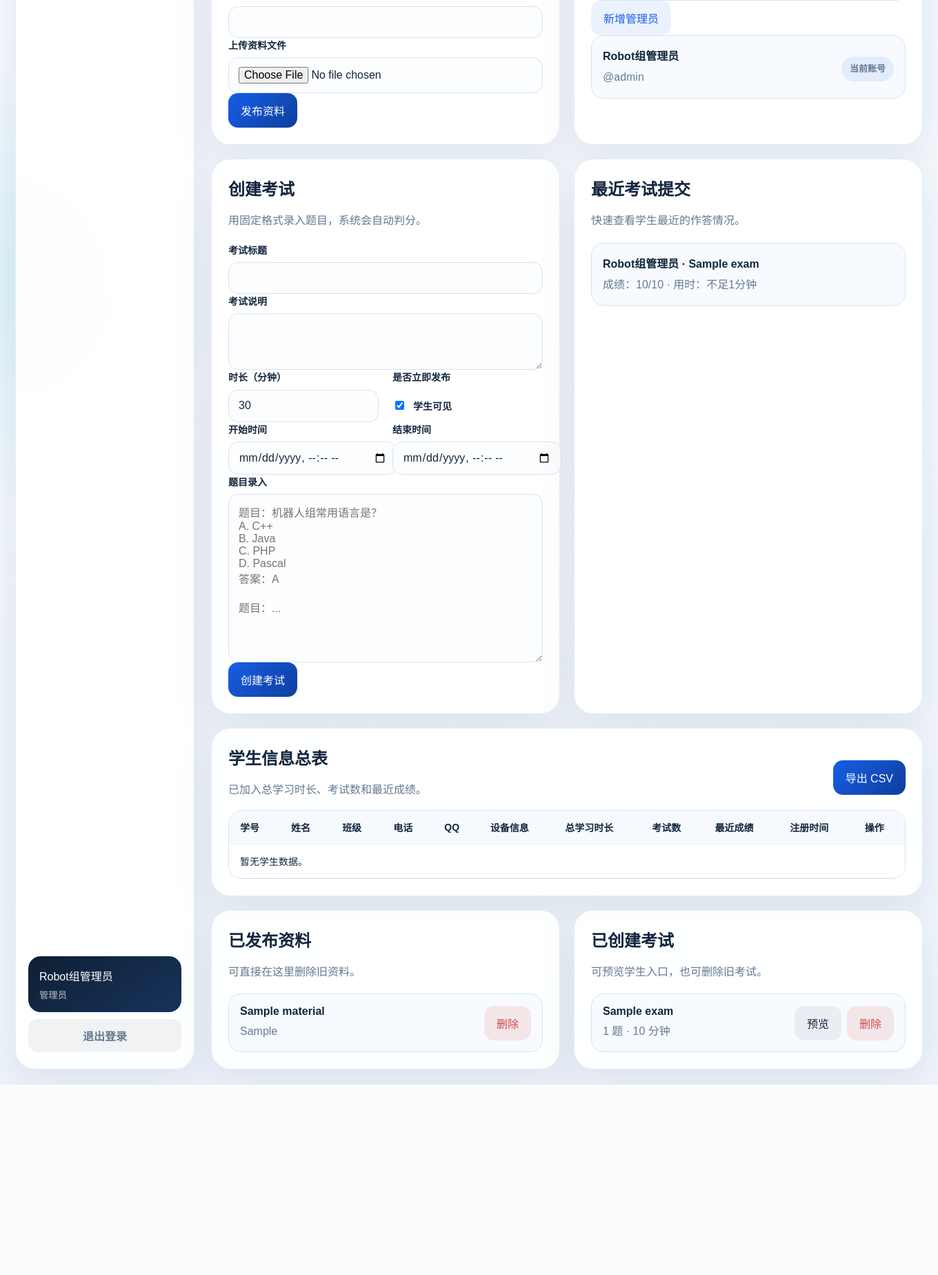
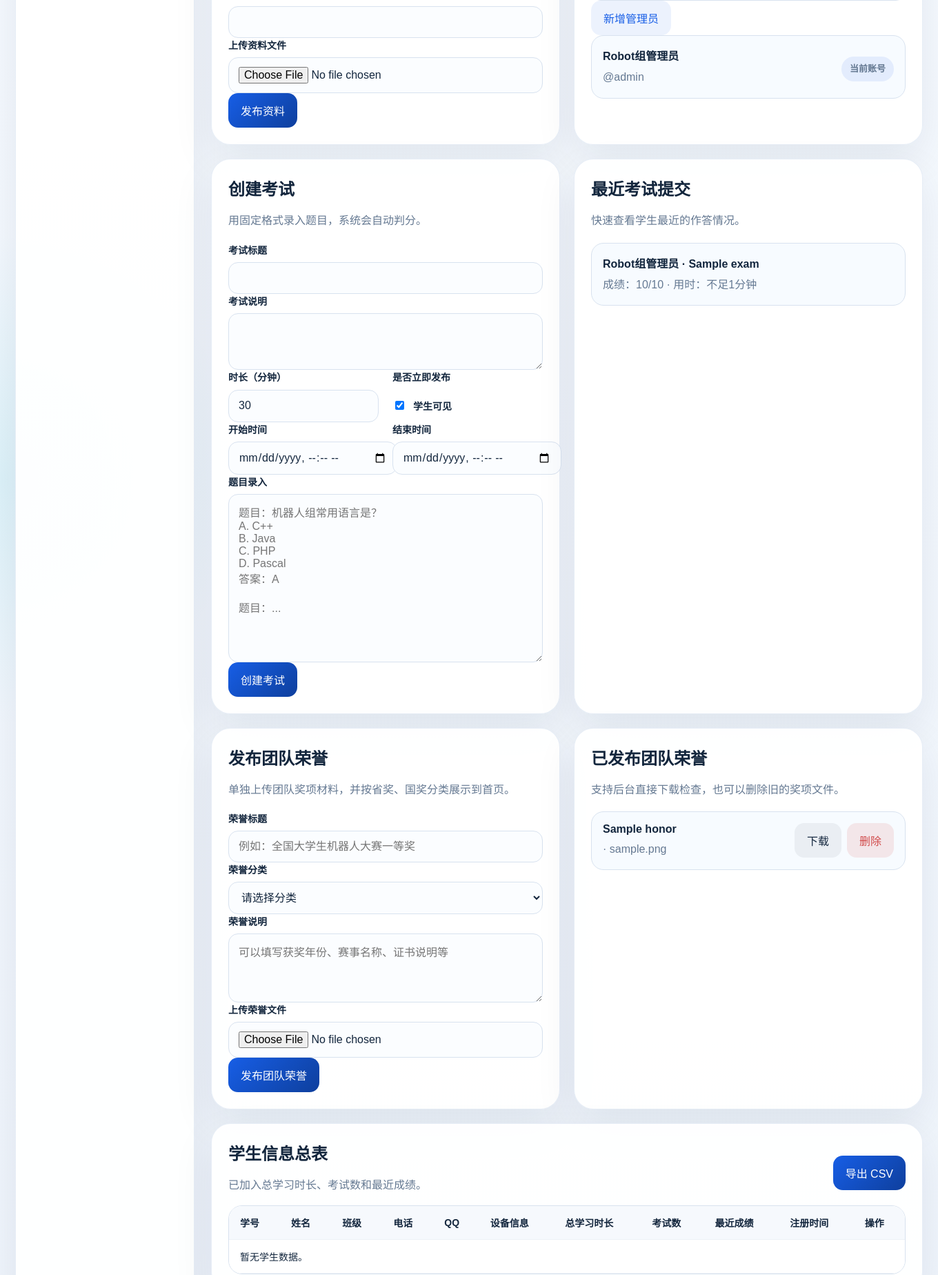
Before and after one commit to jxz7374-cell/robot-site, a Flask app: page /admin in a window 1360 px wide. Shown: the part 754-2602 px from the top of the page at 69% size. Before the commit the page ends 2326 px from the top, so only its background shows below. Run offline with Flask 3, Linux system fonts and the light colour scheme; the visitor is signed in with stand-in values (Sample User, id 1); tables that the repository leaves empty hold one stand-in row (values such as "Sample post").

Commit message:
Add team honors management and homepage downloads

```diff
--- a/app.py
+++ b/app.py
@@ -27,7 +27,8 @@
 
 
 BASE_DIR = Path(__file__).resolve().parent
-UPLOAD_DIR = BASE_DIR / "uploads" / "materials"
+MATERIALS_UPLOAD_DIR = BASE_DIR / "uploads" / "materials"
+HONORS_UPLOAD_DIR = BASE_DIR / "uploads" / "honors"
 DATABASE_PATH = BASE_DIR / "instance" / "robot_recruit.db"
 ALLOWED_EXTENSIONS = {
     "pdf",
@@ -47,10 +48,30 @@
     "jpeg",
     "png",
 }
+HONOR_LEVEL_LABELS = {
+    "provincial": "省奖",
+    "national": "国奖",
+}
 CAPTCHA_ALPHABET = "ABCDEFGHJKLMNPQRSTUVWXYZ23456789"
 CHINA_TZ = timezone(timedelta(hours=8))
 
 db = SQLAlchemy()
+
+
+def load_env_file(env_path: Path) -> None:
+    if not env_path.exists():
+        return
+
+    for raw_line in env_path.read_text(encoding="utf-8").splitlines():
+        line = raw_line.strip()
+        if not line or line.startswith("#") or "=" not in line:
+            continue
+        key, value = line.split("=", 1)
+        key = key.strip()
+        if not key or key in os.environ:
+            continue
+        value = value.strip().strip('"').strip("'")
+        os.environ[key] = value
 
 
 class User(db.Model):
@@ -70,6 +91,7 @@
     created_at = db.Column(db.DateTime, default=datetime.utcnow, nullable=False)
 
     materials = db.relationship("Material", backref="creator", lazy=True)
+    honors = db.relationship("Honor", backref="creator", lazy=True)
     study_sessions = db.relationship("StudySession", backref="student", lazy=True)
     created_exams = db.relationship("Exam", backref="creator", lazy=True)
     exam_submissions = db.relationship("ExamSubmission", backref="student", lazy=True)
@@ -93,6 +115,17 @@
     external_link = db.Column(db.String(500))
     stored_filename = db.Column(db.String(255))
     original_filename = db.Column(db.String(255))
+    created_at = db.Column(db.DateTime, default=datetime.utcnow, nullable=False)
+    created_by_id = db.Column(db.Integer, db.ForeignKey("user.id"), nullable=False)
+
+
+class Honor(db.Model):
+    id = db.Column(db.Integer, primary_key=True)
+    title = db.Column(db.String(120), nullable=False)
+    level = db.Column(db.String(20), nullable=False)
+    description = db.Column(db.Text)
+    stored_filename = db.Column(db.String(255), nullable=False)
+    original_filename = db.Column(db.String(255), nullable=False)
     created_at = db.Column(db.DateTime, default=datetime.utcnow, nullable=False)
     created_by_id = db.Column(db.Integer, db.ForeignKey("user.id"), nullable=False)
 
@@ -170,28 +203,39 @@
 
 
 def create_app() -> Flask:
+    load_env_file(BASE_DIR / ".env")
+
     app = Flask(__name__)
     database_url = os.environ.get("DATABASE_URL", "").strip()
     database_path = os.environ.get("DATABASE_PATH", "").strip()
     upload_folder = os.environ.get("UPLOAD_FOLDER", "").strip()
+    honors_upload_folder = os.environ.get("HONORS_UPLOAD_FOLDER", "").strip()
 
     if not database_url:
         resolved_database_path = Path(database_path) if database_path else DATABASE_PATH
         resolved_database_path.parent.mkdir(parents=True, exist_ok=True)
         database_url = f"sqlite:///{resolved_database_path}"
 
-    resolved_upload_dir = Path(upload_folder) if upload_folder else UPLOAD_DIR
+    resolved_upload_dir = Path(upload_folder) if upload_folder else MATERIALS_UPLOAD_DIR
+    if honors_upload_folder:
+        resolved_honors_upload_dir = Path(honors_upload_folder)
+    elif upload_folder:
+        resolved_honors_upload_dir = resolved_upload_dir.parent / "honors"
+    else:
+        resolved_honors_upload_dir = HONORS_UPLOAD_DIR
 
     app.config["SECRET_KEY"] = os.environ.get("SECRET_KEY", "robot-site-dev-secret")
     app.config["SQLALCHEMY_DATABASE_URI"] = database_url
     app.config["SQLALCHEMY_TRACK_MODIFICATIONS"] = False
     app.config["UPLOAD_FOLDER"] = str(resolved_upload_dir)
+    app.config["HONORS_UPLOAD_FOLDER"] = str(resolved_honors_upload_dir)
     app.config["MAX_CONTENT_LENGTH"] = 32 * 1024 * 1024
 
     db.init_app(app)
 
     with app.app_context():
         Path(app.config["UPLOAD_FOLDER"]).mkdir(parents=True, exist_ok=True)
+        Path(app.config["HONORS_UPLOAD_FOLDER"]).mkdir(parents=True, exist_ok=True)
         db.create_all()
         ensure_default_admin()
 
@@ -384,6 +428,13 @@
 
 def get_exam_submission_for_user(exam_id: int, user_id: int):
     return ExamSubmission.query.filter_by(exam_id=exam_id, user_id=user_id).first()
+
+
+def get_honors_by_level(level: str, limit=None):
+    query = Honor.query.filter_by(level=level).order_by(Honor.created_at.desc())
+    if limit is not None:
+        query = query.limit(limit)
+    return query.all()
 
 
 def parse_exam_questions(raw_text: str):
@@ -585,6 +636,9 @@
     def home():
         recent_materials = Material.query.order_by(Material.created_at.desc()).limit(6).all()
         exams = Exam.query.order_by(Exam.created_at.desc()).all()
+        provincial_honors = get_honors_by_level("provincial", limit=6)
+        national_honors = get_honors_by_level("national", limit=6)
+        honors_count = Honor.query.count()
 
         if g.current_user.is_admin:
             student_rows = build_student_rows()
@@ -595,6 +649,7 @@
             overview = {
                 "students_count": len(student_rows),
                 "materials_count": Material.query.count(),
+                "honors_count": honors_count,
                 "exams_count": Exam.query.count(),
                 "study_total": format_duration(sum(row["total_seconds"] for row in student_rows)),
             }
@@ -607,6 +662,8 @@
                 student_rows=student_rows_sorted[:8],
                 recent_submissions=recent_submissions,
                 overview=overview,
+                provincial_honors=provincial_honors,
+                national_honors=national_honors,
             )
 
         total_study_seconds = get_total_study_seconds(g.current_user.id)
@@ -624,6 +681,7 @@
         overview = {
             "study_total": format_duration(total_study_seconds),
             "materials_count": Material.query.count(),
+            "honors_count": honors_count,
             "available_exams_count": len(available_exams),
             "session_count": StudySession.query.filter_by(user_id=g.current_user.id).count(),
         }
@@ -635,6 +693,8 @@
             available_exams=available_exams[:5],
             recent_results=recent_results,
             overview=overview,
+            provincial_honors=provincial_honors,
+            national_honors=national_honors,
             total_study_seconds=total_study_seconds,
         )
 
@@ -660,6 +720,19 @@
             material.stored_filename,
             as_attachment=True,
             download_name=material.original_filename,
+        )
+
+    @app.route("/honors/<int:honor_id>/download")
+    @login_required
+    def download_honor(honor_id: int):
+        honor = db.session.get(Honor, honor_id)
+        if honor is None or not honor.stored_filename:
+            abort(404)
+        return send_from_directory(
+            app.config["HONORS_UPLOAD_FOLDER"],
+            honor.stored_filename,
+            as_attachment=True,
+            download_name=honor.original_filename,
         )
 
     @app.route("/study")
@@ -858,6 +931,7 @@
         student_rows = build_student_rows()
         admins = User.query.filter_by(role="admin").order_by(User.created_at.asc()).all()
         materials = Material.query.order_by(Material.created_at.desc()).all()
+        honors = Honor.query.order_by(Honor.created_at.desc()).all()
         exams = Exam.query.order_by(Exam.created_at.desc()).all()
         recent_submissions = (
             ExamSubmission.query.order_by(ExamSubmission.submitted_at.desc()).limit(10).all()
@@ -869,6 +943,8 @@
             student_rows=student_rows,
             admins=admins,
             materials=materials,
+            honors=honors,
+            honor_level_labels=HONOR_LEVEL_LABELS,
             exams=exams,
             recent_submissions=recent_submissions,
         )
@@ -918,6 +994,49 @@
         flash("资料已发布。", "success")
         return redirect(url_for("admin_dashboard"))
 
+    @app.route("/admin/honors", methods=["POST"])
+    @admin_required
+    def create_honor():
+        title = request.form.get("title", "").strip()
+        level = request.form.get("level", "").strip()
+        description = request.form.get("description", "").strip()
+        uploaded_file = request.files.get("honor_file")
+
+        if not title or not level:
+            flash("荣誉标题和分类不能为空。", "error")
+            return redirect(url_for("admin_dashboard"))
+
+        if level not in HONOR_LEVEL_LABELS:
+            flash("荣誉分类不正确，请重新选择。", "error")
+            return redirect(url_for("admin_dashboard"))
+
+        if uploaded_file is None or not uploaded_file.filename:
+            flash("请上传荣誉文件后再提交。", "error")
+            return redirect(url_for("admin_dashboard"))
+
+        original_filename = uploaded_file.filename
+        if not allowed_file(original_filename):
+            flash("不支持该文件格式，请上传常见文档、图片或压缩包。", "error")
+            return redirect(url_for("admin_dashboard"))
+
+        safe_name = secure_filename(original_filename)
+        suffix = Path(safe_name).suffix
+        stored_filename = f"{datetime.utcnow().strftime('%Y%m%d%H%M%S')}-{uuid4().hex}{suffix}"
+        uploaded_file.save(Path(app.config["HONORS_UPLOAD_FOLDER"]) / stored_filename)
+
+        honor = Honor(
+            title=title,
+            level=level,
+            description=description or None,
+            stored_filename=stored_filename,
+            original_filename=original_filename,
+            created_by_id=g.current_user.id,
+        )
+        db.session.add(honor)
+        db.session.commit()
+        flash("团队荣誉已发布。", "success")
+        return redirect(url_for("admin_dashboard"))
+
     @app.route("/admin/materials/<int:material_id>/delete", methods=["POST"])
     @admin_required
     def delete_material(material_id: int):
@@ -931,6 +1050,20 @@
         db.session.delete(material)
         db.session.commit()
         flash("资料已删除。", "success")
+        return redirect(url_for("admin_dashboard"))
+
+    @app.route("/admin/honors/<int:honor_id>/delete", methods=["POST"])
+    @admin_required
+    def delete_honor(honor_id: int):
+        honor = db.session.get(Honor, honor_id)
+        if honor is None:
+            abort(404)
+        file_path = Path(app.config["HONORS_UPLOAD_FOLDER"]) / honor.stored_filename
+        if file_path.exists():
+            file_path.unlink()
+        db.session.delete(honor)
+        db.session.commit()
+        flash("团队荣誉已删除。", "success")
         return redirect(url_for("admin_dashboard"))
 
     @app.route("/admin/add-admin", methods=["POST"])
--- a/static/css/style.css
+++ b/static/css/style.css
@@ -55,6 +55,7 @@
 
 button,
 input,
+select,
 textarea {
   font: inherit;
 }
@@ -244,6 +245,7 @@
 }
 
 input,
+select,
 textarea {
   width: 100%;
   padding: 13px 14px;
@@ -255,6 +257,7 @@
 }
 
 input:focus,
+select:focus,
 textarea:focus {
   outline: none;
   border-color: rgba(23, 94, 230, 0.45);
@@ -515,7 +518,7 @@
 }
 
 .metrics-grid {
-  grid-template-columns: repeat(4, minmax(0, 1fr));
+  grid-template-columns: repeat(auto-fit, minmax(180px, 1fr));
 }
 
 .metric-card {
--- a/templates/admin_dashboard.html
+++ b/templates/admin_dashboard.html
@@ -162,6 +162,66 @@
   </article>
 </section>
 
+<section class="panel-grid two-up">
+  <article class="glass-card">
+    <div class="section-title">
+      <h2>发布团队荣誉</h2>
+      <p>单独上传团队奖项材料，并按省奖、国奖分类展示到首页。</p>
+    </div>
+    <form class="stack-form" method="post" action="{{ url_for('create_honor') }}" enctype="multipart/form-data">
+      <label>
+        <span>荣誉标题</span>
+        <input type="text" name="title" placeholder="例如：全国大学生机器人大赛一等奖" required>
+      </label>
+      <label>
+        <span>荣誉分类</span>
+        <select name="level" required>
+          <option value="">请选择分类</option>
+          <option value="provincial">省奖</option>
+          <option value="national">国奖</option>
+        </select>
+      </label>
+      <label>
+        <span>荣誉说明</span>
+        <textarea name="description" rows="4" placeholder="可以填写获奖年份、赛事名称、证书说明等"></textarea>
+      </label>
+      <label>
+        <span>上传荣誉文件</span>
+        <input type="file" name="honor_file" required>
+      </label>
+      <button class="button primary" type="submit">发布团队荣誉</button>
+    </form>
+  </article>
+
+  <article class="glass-card">
+    <div class="section-title">
+      <h2>已发布团队荣誉</h2>
+      <p>支持后台直接下载检查，也可以删除旧的奖项文件。</p>
+    </div>
+    <div class="mini-list">
+      {% for item in honors %}
+        <div class="mini-row spread">
+          <div>
+            <strong>{{ item.title }}</strong>
+            <span>{{ honor_level_labels[item.level] }} · {{ item.original_filename }}</span>
+          </div>
+          <div class="action-row tight">
+            <a class="button ghost" href="{{ url_for('download_honor', honor_id=item.id) }}">下载</a>
+            <form method="post" action="{{ url_for('delete_honor', honor_id=item.id) }}">
+              <button class="button ghost-danger" type="submit">删除</button>
+            </form>
+          </div>
+        </div>
+      {% else %}
+        <div class="mini-row vertical">
+          <strong>暂无团队荣誉</strong>
+          <span>上传后会按省奖和国奖两个板块展示在首页。</span>
+        </div>
+      {% endfor %}
+    </div>
+  </article>
+</section>
+
 <section class="glass-card">
   <div class="row-between wrap-gap">
     <div class="section-title no-gap">
```
Also changed, not shown: deploy/pythonanywhere_wsgi.py (+4 -3 lines), templates/home.html (+60 -0 lines), 1 other file.
